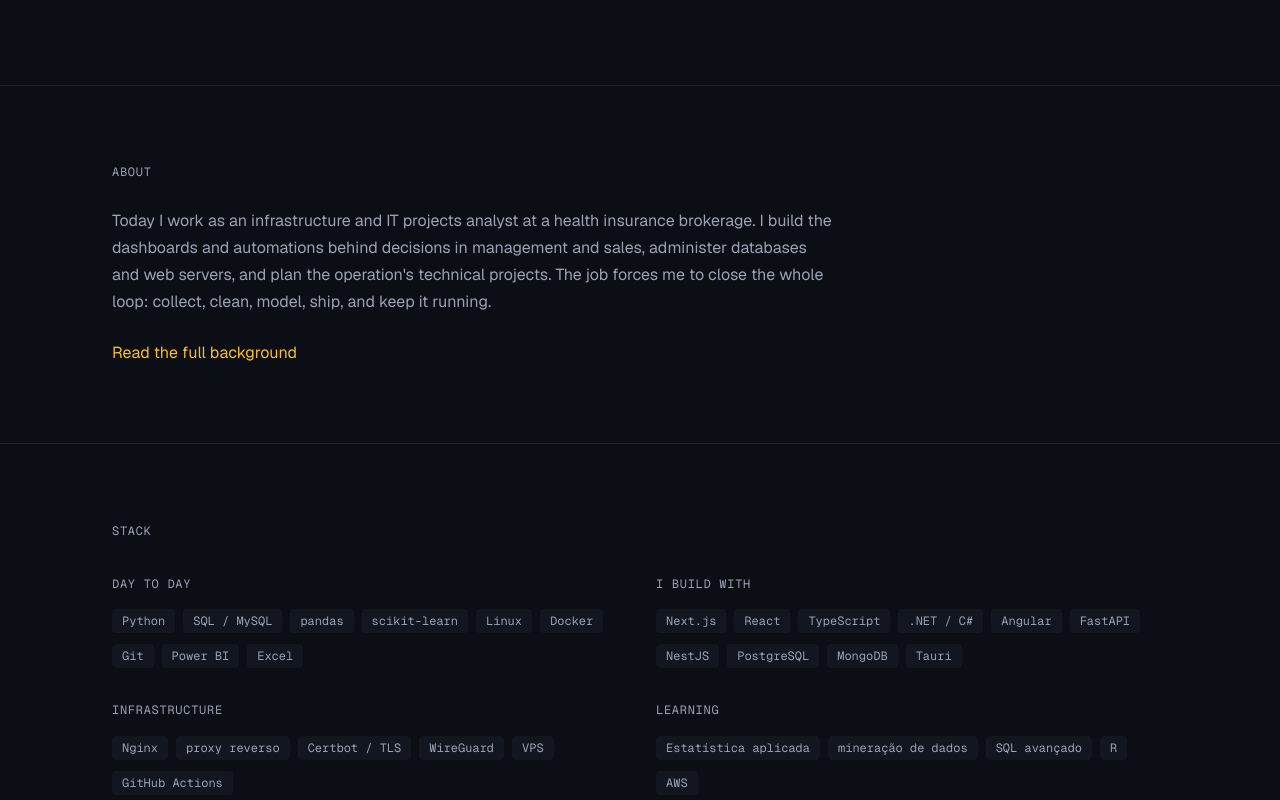
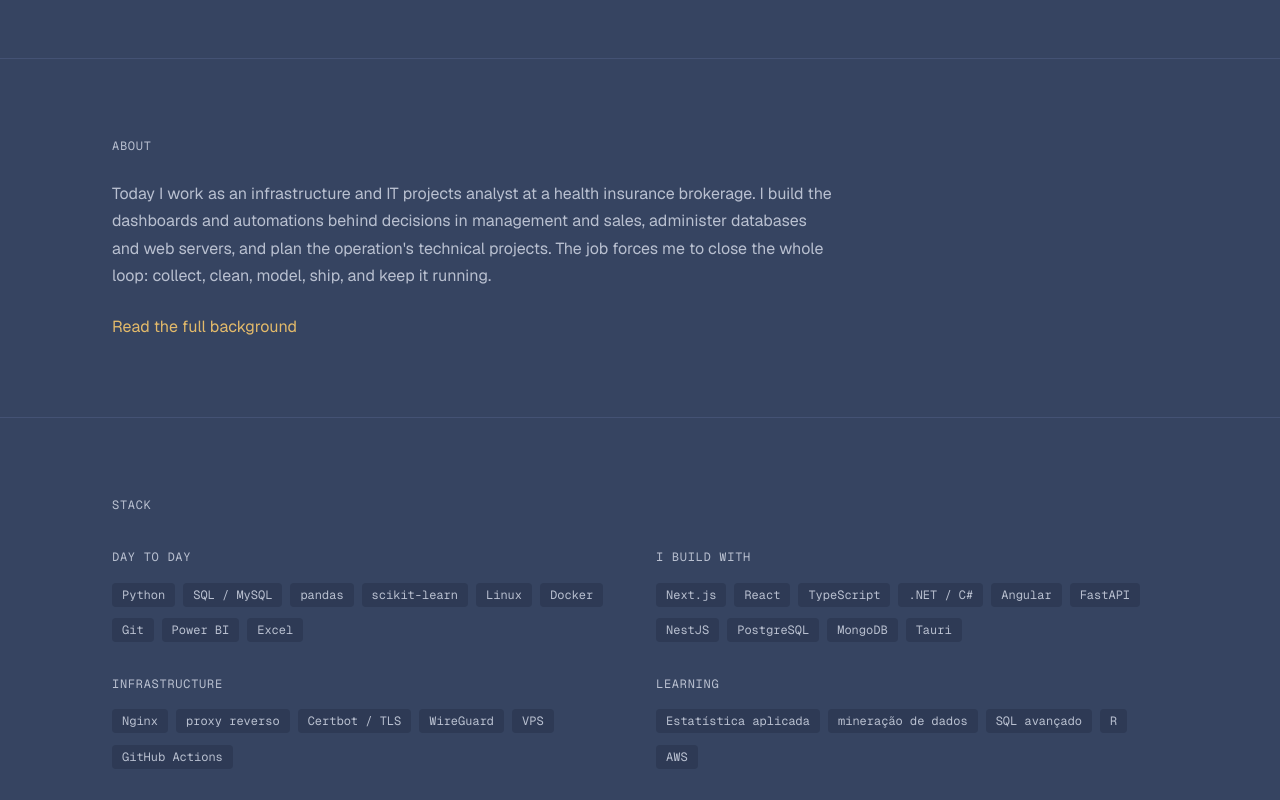
Before and after one commit to MatheusAmorimm/portfolio, a Next.js app: page /en in a window 1280 px wide. Shown: the part 660-1460 px from the top of the page. Built offline with nearby package versions, Linux system fonts and the light colour scheme.

Commit message:
feat: adopt the navy palette and reveal sections on scroll

```diff
--- a/package.json
+++ b/package.json
@@ -14,6 +14,7 @@
   "dependencies": {
     "@mdx-js/mdx": "^3.1.1",
     "gray-matter": "^4.0.3",
+    "motion": "^13.1.1",
     "next": "16.3.1",
     "next-intl": "^4.13.7",
     "react": "19.2.8",
--- a/src/app/[locale]/layout.tsx
+++ b/src/app/[locale]/layout.tsx
@@ -38,6 +38,17 @@ export default async function LocaleLayout({
       lang={locale}
       className={`${displayFace.variable} ${monoFace.variable} h-full antialiased`}
     >
+      <head>
+        {/*
+          Sem JavaScript, o `initial` que o motion renderiza no servidor
+          (opacity: 0) nunca seria animado até 1 e a seção ficaria
+          invisível. `!important` numa folha vence estilo inline — este é
+          o critério de aceite "funciona com JS de animação desativado".
+        */}
+        <noscript>
+          <style>{`[data-reveal]{opacity:1!important;transform:none!important}`}</style>
+        </noscript>
+      </head>
       <body className="flex min-h-full flex-col">
         <NextIntlClientProvider>
           <Header />
--- a/src/app/[locale]/projetos/[slug]/page.tsx
+++ b/src/app/[locale]/projetos/[slug]/page.tsx
@@ -1,6 +1,7 @@
 import { getLocale, getTranslations } from "next-intl/server";
 import { notFound } from "next/navigation";
 import { mdxComponents } from "@/components/mdx/components";
+import { Reveal } from "@/components/motion/Reveal";
 import { Badge } from "@/components/ui/Badge";
 import { Container } from "@/components/ui/Container";
 import { getProject, listProjects } from "@/lib/projects/loader";
@@ -85,13 +86,13 @@ export default async function CasePage({
           ) : null}
         </header>
 
-        <div className="mt-(--space-block) max-w-(--width-prose)">
+        <Reveal className="mt-(--space-block) max-w-(--width-prose)">
           {Body ? (
             <Body components={mdxComponents} />
           ) : (
             <p className="text-muted">{t("translationPending")}</p>
           )}
-        </div>
+        </Reveal>
       </Container>
     </article>
   );
--- a/src/app/[locale]/sobre/page.tsx
+++ b/src/app/[locale]/sobre/page.tsx
@@ -1,4 +1,5 @@
 import { useLocale, useTranslations } from "next-intl";
+import { Reveal } from "@/components/motion/Reveal";
 import { Timeline } from "@/components/sections/Timeline";
 import { StackStrip } from "@/components/sections/StackStrip";
 import { Button } from "@/components/ui/Button";
@@ -30,7 +31,9 @@ export default function AboutPage() {
             </p>
           </div>
 
-          <Timeline />
+          <Reveal>
+            <Timeline />
+          </Reveal>
 
           <section aria-labelledby="cv-title" className="mt-(--space-block)">
             <h2
--- a/src/app/globals.css
+++ b/src/app/globals.css
@@ -2,28 +2,46 @@
 
 @theme {
   /*
-   * Cor — ver spec § 4.1.
+   * Cor — paleta do autor (paletadecores.com), com #364461 como cor
+   * principal, logo o fundo do site.
+   *
+   * Cinco cores da paleta entram diretas: #364461 (fundo), #4d686f
+   * (contorno em destaque), #6d756a (detalhe decorativo), #bfa374
+   * (preenchimento de CTA) e #e3ba6a (accent).
+   *
+   * `foreground`, `muted`, `surface`, `border` e `on-accent` são
+   * DERIVADOS: a paleta é um conjunto de acento, não um sistema de
+   * interface — nenhuma das cinco cores passa WCAG AA como texto sobre
+   * o azul principal. Os derivados mantêm a temperatura da paleta e são
+   * verificados por src/lib/palette.test.ts.
+   *
    * O Tailwind v4 gera uma utility por token: --color-muted vira
    * `text-muted`, --color-surface vira `bg-surface`, e assim por diante.
    * Use sempre a utility gerada; nunca escreva o hex em componente.
    */
-  --color-background: #0b0e14;
-  --color-surface: #12161f;
-  --color-surface-hover: #171c27;
-  --color-border: #1e2430;
-  --color-border-strong: #2a3241;
-  --color-foreground: #e6e8ec;
-  --color-muted: #9aa3b2;
-  --color-accent: #fbbf24;
-  --color-accent-strong: #f59e0b;
-  --color-on-accent: #0b0e14;
+  --color-background: #364461;
+  --color-surface: #2e3a55;
+  --color-surface-hover: #3b4a6b;
+  --color-border: #445274;
+  --color-border-strong: #4d686f;
+  --color-foreground: #ece8e1;
+  --color-muted: #b9c0d0;
+  --color-accent: #e3ba6a;
+  --color-accent-strong: #bfa374;
+  --color-on-accent: #2a3550;
+  /* Decorativo apenas — nunca texto. Contraste baixo por natureza. */
+  --color-sage: #6d756a;
 
   /* Tipografia — ver spec § 4.2 */
   --font-display: var(--font-display-face);
   --font-mono: var(--font-mono-face);
 
-  --text-display: clamp(2.5rem, 6vw, 4rem);
-  --text-h1: clamp(2rem, 4vw, 2.75rem);
+  /*
+   * A escala foi reduzida a pedido do autor: o display anterior
+   * (até 4rem) dominava a tela. Direto e legível vale mais que grande.
+   */
+  --text-display: clamp(2.25rem, 4.5vw, 3.25rem);
+  --text-h1: clamp(1.875rem, 3.5vw, 2.5rem);
   --text-h2: 1.75rem;
   --text-h3: 1.25rem;
   --text-label: 0.75rem;
@@ -82,6 +100,19 @@ body {
 }
 
 /*
+ * Brilho difuso atrás do hero. CSS puro: não custa bundle e não toca o
+ * elemento de LCP. `color-mix` mantém a cor derivada do token — trocar
+ * o accent troca o brilho junto.
+ */
+.hero-glow {
+  background: radial-gradient(
+    64rem 32rem at 15% -20%,
+    color-mix(in oklab, var(--color-accent) 12%, transparent),
+    transparent 70%
+  );
+}
+
+/*
  * prefers-reduced-motion DESATIVA a animação, não a reduz.
  * As variantes de JS são tratadas separadamente com useReducedMotion().
  */
--- /dev/null
+++ b/src/components/motion/Reveal.tsx
@@ -0,0 +1,52 @@
+"use client";
+
+import { LazyMotion, m, useReducedMotion } from "motion/react";
+import type { ReactNode } from "react";
+
+type Props = {
+  children: ReactNode;
+  /** Atraso em segundos. Use 0,06–0,08 por item para escalonar irmãos. */
+  delay?: number;
+  className?: string;
+};
+
+/**
+ * Entrada de bloco ao alcançar a viewport: fade + subida curta.
+ *
+ * O subconjunto `domAnimation` (~18 KB) é importado de forma dinâmica,
+ * e não estática: assim ele vira um chunk separado, fora do JS inicial
+ * da página. `strict` proíbe `motion.*`, que traria o pacote completo
+ * (35–50 KB) de volta sem avisar — spec § 6.2.
+ *
+ * Anima só `opacity` e `transform`, `once: true`, 400 ms — os limites do
+ * CLAUDE.md. O `data-reveal` é o gancho do fallback sem JavaScript
+ * declarado no layout: sem ele, o `initial` renderizado no servidor
+ * deixaria a seção invisível para sempre.
+ *
+ * `prefers-reduced-motion` DESATIVA, não reduz: o bloco global do
+ * globals.css só alcança animação de CSS, e esta é orquestrada por JS.
+ */
+const loadFeatures = () => import("./features").then((mod) => mod.default);
+
+export function Reveal({ children, delay = 0, className }: Props) {
+  const reduced = useReducedMotion();
+
+  return (
+    <LazyMotion features={loadFeatures} strict>
+      <m.div
+        data-reveal=""
+        className={className}
+        initial={reduced ? { opacity: 1, y: 0 } : { opacity: 0, y: 24 }}
+        whileInView={{ opacity: 1, y: 0 }}
+        viewport={{ once: true, margin: "-64px" }}
+        transition={{
+          duration: reduced ? 0 : 0.4,
+          delay: reduced ? 0 : delay,
+          ease: [0.22, 1, 0.36, 1],
+        }}
+      >
+        {children}
+      </m.div>
+    </LazyMotion>
+  );
+}
--- /dev/null
+++ b/src/components/motion/features.ts
@@ -0,0 +1,7 @@
+/**
+ * Ponto de entrada isolado do subconjunto `domAnimation`, importado
+ * dinamicamente pelo Reveal. Estando num módulo próprio, o bundler o
+ * separa num chunk que só baixa quando uma seção com animação entra em
+ * cena — em vez de somar ao JS inicial da página.
+ */
+export { domAnimation as default } from "motion/react";
--- a/src/components/sections/AboutTeaser.tsx
+++ b/src/components/sections/AboutTeaser.tsx
@@ -1,4 +1,5 @@
 import { useTranslations } from "next-intl";
+import { Reveal } from "@/components/motion/Reveal";
 import { Container } from "@/components/ui/Container";
 import { Link } from "@/i18n/navigation";
 
@@ -11,6 +12,7 @@ export function AboutTeaser() {
       aria-labelledby="about-teaser-title"
     >
       <Container>
+        <Reveal>
           <h2
             id="about-teaser-title"
             className="font-mono text-label uppercase tracking-[0.06em] text-muted"
@@ -24,6 +26,7 @@ export function AboutTeaser() {
           >
             {t("readMore")}
           </Link>
+        </Reveal>
       </Container>
     </section>
   );
--- a/src/components/sections/Hero.tsx
+++ b/src/components/sections/Hero.tsx
@@ -8,7 +8,7 @@ export function Hero() {
   const cv = CV[useLocale()];
 
   return (
-    <section className="py-(--space-section)">
+    <section className="hero-glow py-(--space-section)">
       <Container>
         <p
           className="hero-rise font-mono text-label uppercase tracking-[0.06em] text-muted"
--- a/src/components/sections/StackStrip.tsx
+++ b/src/components/sections/StackStrip.tsx
@@ -1,4 +1,5 @@
 import { useTranslations } from "next-intl";
+import { Reveal } from "@/components/motion/Reveal";
 import { Badge } from "@/components/ui/Badge";
 import { Container } from "@/components/ui/Container";
 import { STACK_GROUPS } from "@/lib/stack";
@@ -12,16 +13,19 @@ export function StackStrip() {
       aria-labelledby="stack-title"
     >
       <Container>
+        <Reveal>
           <h2
             id="stack-title"
             className="font-mono text-label uppercase tracking-[0.06em] text-muted"
           >
             {t("title")}
           </h2>
+        </Reveal>
 
         <dl className="mt-8 grid gap-8 sm:grid-cols-2">
-          {STACK_GROUPS.map((group) => (
-            <div key={group.id}>
+          {STACK_GROUPS.map((group, index) => (
+            // 70 ms entre grupos: dentro da faixa de 60–80 ms do CLAUDE.md.
+            <Reveal key={group.id} delay={index * 0.07}>
               <dt className="font-mono text-label uppercase tracking-[0.06em] text-muted">
                 {t(group.id)}
               </dt>
@@ -34,7 +38,7 @@ export function StackStrip() {
                   ))}
                 </ul>
               </dd>
-            </div>
+            </Reveal>
           ))}
         </dl>
       </Container>
--- a/src/content/projects/avicultura.mdx
+++ b/src/content/projects/avicultura.mdx
@@ -3,7 +3,7 @@ slug: avicultura
 category: dados-ia
 featured: true
 draft: false
-year: 2025
+year: 2026
 stack:
   - Python
   - scikit-learn
@@ -27,7 +27,6 @@ summary:
   Texto literal de docs/conteudo-site.md § 6.1.
 
   PROVISÓRIO, a confirmar com o autor:
-  - `year: 2025` — o ano não consta no conteudo-site.md nem no PRD.
   - `title.en` e `summary.en` — tradução provisória do PT.
   - `links` vazio — nenhuma URL de repositório foi fornecida.
 */}
```
Also changed, not shown: 1 other file (tests, documents, lock files or other folders). Lines whose indentation alone changed are shown as unchanged.
